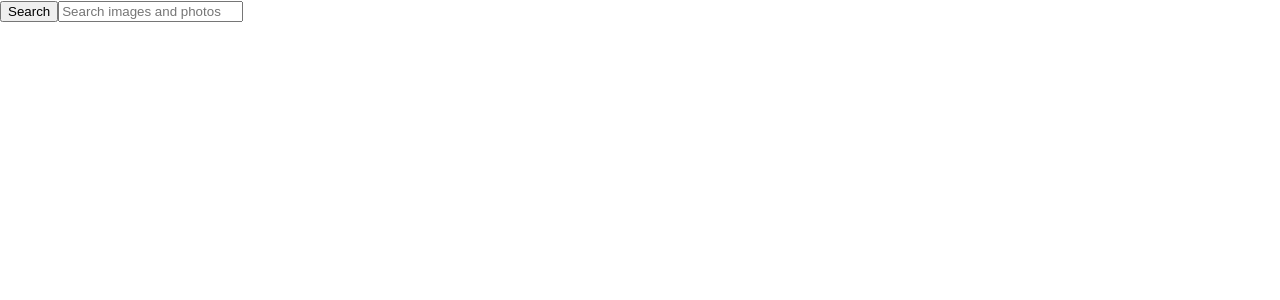
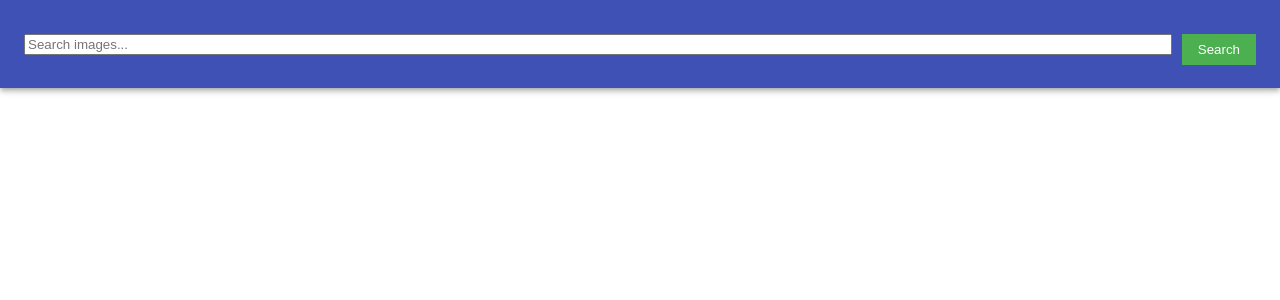
Before and after one commit to Bezobrazz/goit-react-hw-03-image-finder, a React (Create React App) app: page / in a window 1280 px wide. Shown: the top 300 px of the page. Built offline with nearby package versions, Linux system fonts and the light colour scheme.

Commit message:
added some styles

```diff
--- a/src/components/App.jsx
+++ b/src/components/App.jsx
@@ -1,6 +1,7 @@
 import React, { Component } from 'react';
 import Searchbar from './Searchbar/Searchbar';
 import axios from 'axios';
+import styles from './App.module.css';
 
 const pixabayApi = axios.create({
   baseURL: 'https://pixabay.com/api/',
@@ -13,15 +14,28 @@
   },
 });
 
-export default class App extends Component {
+class App extends Component {
   state = {
     search: '',
     images: [],
     page: 1,
   };
 
-  onSearchChange = searchValue => {
-    this.setState({ search: searchValue, page: 1, images: [] });
+  handleSearch = (searchValue, resetPage = false) => {
+    this.setState({
+      search: searchValue,
+      page: resetPage ? 1 : this.state.page,
+      images: [],
+    });
+  };
+
+  filterUniqueImages = newImages => {
+    return newImages.filter(
+      newImage =>
+        !this.state.images.some(
+          existingImage => existingImage.id === newImage.id
+        )
+    );
   };
 
   loadMoreImages = () => {
@@ -29,16 +43,11 @@
   };
 
   loadImages = async () => {
+    const { search, page } = this.state;
+
     try {
-      const response = await pixabayApi.get(
-        '/?q=' + this.state.search + '&page=' + this.state.page
-      );
-
-      const uniqueImages = response.data.hits.filter(newImage => {
-        return !this.state.images.some(
-          existingImage => existingImage.id === newImage.id
-        );
-      });
+      const response = await pixabayApi.get(`/?q=${search}&page=${page}`);
+      const uniqueImages = this.filterUniqueImages(response.data.hits);
 
       this.setState(prevState => ({
         images: [...prevState.images, ...uniqueImages],
@@ -48,9 +57,13 @@
     }
   };
 
-  onSubmit = async e => {
+  onSearchChange = searchValue => {
+    this.handleSearch(searchValue, true);
+  };
+
+  onSubmit = e => {
     e.preventDefault();
-    this.setState({ page: 1, images: [] }); // Очищаємо стан перед новим пошуком
+    this.handleSearch(this.state.search, true);
     this.loadImages();
   };
 
@@ -64,9 +77,9 @@
           search={this.state.search}
           onSearchChange={this.onSearchChange}
         />
-        <ul className="gallery">
+        <ul className={styles.gallery}>
           {images.map(image => (
-            <li key={image.id} className="gallery-item">
+            <li key={image.id} className={styles['gallery-item']}>
               <img src={image.webformatURL} alt={image.tag} />
             </li>
           ))}
@@ -79,3 +92,5 @@
     );
   }
 }
+
+export default App;
--- /dev/null
+++ b/src/components/App.module.css
@@ -0,0 +1,24 @@
+.gallery {
+  list-style: none;
+  padding: 0;
+  display: flex;
+  flex-wrap: wrap;
+}
+
+.gallery-item {
+  margin: 10px;
+  width: 120px;
+}
+
+button {
+  margin-top: 10px;
+  padding: 8px 16px;
+  background-color: #4caf50;
+  color: #fff;
+  border: none;
+  cursor: pointer;
+}
+
+button:hover {
+  background-color: #45a049;
+}
--- a/src/components/Searchbar/Searchbar.jsx
+++ b/src/components/Searchbar/Searchbar.jsx
@@ -1,24 +1,19 @@
-import React, { Component } from 'react';
+import React from 'react';
+import styles from './Searchbar.module.css';
 
-export default class Searchbar extends Component {
-  render() {
-    return (
-      <header className="searchbar">
-        <form className="form" onSubmit={this.props.onSubmit}>
-          <button type="submit" className="button">
-            <span className="button-label">Search</span>
-          </button>
+const Searchbar = ({ onSubmit, search, onSearchChange }) => {
+  return (
+    <form onSubmit={onSubmit} className={styles.searchbar}>
+      <input
+        type="text"
+        value={search}
+        onChange={e => onSearchChange(e.target.value)}
+        className={styles['search-input']}
+        placeholder="Search images..."
+      />
+      <button type="submit">Search</button>
+    </form>
+  );
+};
 
-          <input
-            className="input"
-            name="search"
-            type="text"
-            placeholder="Search images and photos"
-            value={this.props.search}
-            onChange={e => this.props.onSearchChange(e.target.value)}
-          />
-        </form>
-      </header>
-    );
-  }
-}
+export default Searchbar;
--- /dev/null
+++ b/src/components/Searchbar/Searchbar.module.css
@@ -0,0 +1,23 @@
+.searchbar {
+  top: 0;
+  left: 0;
+  position: sticky;
+  z-index: 1100;
+  display: flex;
+  justify-content: center;
+  align-items: center;
+  min-height: 64px;
+  padding-right: 24px;
+  padding-left: 24px;
+  padding-top: 12px;
+  padding-bottom: 12px;
+  color: #fff;
+  background-color: #3f51b5;
+  box-shadow: 0px 2px 4px -1px rgba(0, 0, 0, 0.2),
+    0px 4px 5px 0px rgba(0, 0, 0, 0.14), 0px 1px 10px 0px rgba(0, 0, 0, 0.12);
+}
+
+.search-input {
+  flex: 1;
+  margin-right: 10px;
+}
--- /dev/null
+++ b/src/components/styles.css
@@ -0,0 +1,207 @@
+html {
+  box-sizing: border-box;
+  width: 100vw;
+  overflow-x: hidden;
+}
+
+*,
+*::before,
+*::after {
+  box-sizing: inherit;
+}
+
+body {
+  margin: 0;
+  font-family: -apple-system, BlinkMacSystemFont, 'Segoe UI', Roboto,
+    Oxygen-Sans, Ubuntu, Cantarell, 'Helvetica Neue', sans-serif;
+  color: #212121;
+  background-color: #fff;
+  -webkit-font-smoothing: antialiased;
+  -moz-osx-font-smoothing: grayscale;
+}
+
+img {
+  display: block;
+  max-width: 100%;
+  height: auto;
+}
+
+/*
+ * Стили компонента App
+ */
+.App {
+  display: grid;
+  grid-template-columns: 1fr;
+  grid-gap: 16px;
+  padding-bottom: 24px;
+}
+
+/*
+ * Стили компонента Searchbar
+ */
+.Searchbar {
+  top: 0;
+  left: 0;
+  position: sticky;
+  z-index: 1100;
+  display: flex;
+  justify-content: center;
+  align-items: center;
+  min-height: 64px;
+  padding-right: 24px;
+  padding-left: 24px;
+  padding-top: 12px;
+  padding-bottom: 12px;
+  color: #fff;
+  background-color: #3f51b5;
+  box-shadow: 0px 2px 4px -1px rgba(0, 0, 0, 0.2),
+    0px 4px 5px 0px rgba(0, 0, 0, 0.14), 0px 1px 10px 0px rgba(0, 0, 0, 0.12);
+}
+
+/*
+ * Стили компонента SearchForm
+ */
+.SearchForm {
+  display: flex;
+  align-items: center;
+  width: 100%;
+  max-width: 600px;
+  background-color: #fff;
+  border-radius: 3px;
+  overflow: hidden;
+}
+
+.SearchForm-button {
+  display: inline-block;
+  width: 48px;
+  height: 48px;
+  border: 0;
+  background-image: url('https://image.flaticon.com/icons/svg/149/149852.svg');
+  background-size: 40%;
+  background-repeat: no-repeat;
+  background-position: center;
+  opacity: 0.6;
+  transition: opacity 250ms cubic-bezier(0.4, 0, 0.2, 1);
+  cursor: pointer;
+  outline: none;
+}
+
+.SearchForm-button:hover {
+  opacity: 1;
+}
+
+.SearchForm-button-label {
+  position: absolute;
+  width: 1px;
+  height: 1px;
+  padding: 0;
+  overflow: hidden;
+  clip: rect(0, 0, 0, 0);
+  white-space: nowrap;
+  clip-path: inset(50%);
+  border: 0;
+}
+
+.SearchForm-input {
+  display: inline-block;
+  width: 100%;
+  font: inherit;
+  font-size: 20px;
+  border: none;
+  outline: none;
+  padding-left: 4px;
+  padding-right: 4px;
+}
+
+.SearchForm-input::placeholder {
+  font: inherit;
+  font-size: 18px;
+}
+
+/*
+ * Стили компонента ImageGallery
+ */
+.ImageGallery {
+  display: grid;
+  max-width: calc(100vw - 48px);
+  grid-template-columns: repeat(auto-fill, minmax(320px, 1fr));
+  grid-gap: 16px;
+  margin-top: 0;
+  margin-bottom: 0;
+  padding: 0;
+  list-style: none;
+  margin-left: auto;
+  margin-right: auto;
+}
+
+/*
+ * Стили компонента ImageGalleryItem
+ */
+.ImageGalleryItem {
+  border-radius: 2px;
+  box-shadow: 0px 1px 3px 0px rgba(0, 0, 0, 0.2),
+    0px 1px 1px 0px rgba(0, 0, 0, 0.14), 0px 2px 1px -1px rgba(0, 0, 0, 0.12);
+}
+
+.ImageGalleryItem-image {
+  width: 100%;
+  height: 260px;
+  object-fit: cover;
+  transition: transform 250ms cubic-bezier(0.4, 0, 0.2, 1);
+}
+
+.ImageGalleryItem-image:hover {
+  transform: scale(1.03);
+  cursor: zoom-in;
+}
+
+/*
+ * Стили компонента Modal
+ */
+
+.Overlay {
+  position: fixed;
+  top: 0;
+  left: 0;
+  width: 100vw;
+  height: 100vh;
+  display: flex;
+  justify-content: center;
+  align-items: center;
+  background-color: rgba(0, 0, 0, 0.8);
+  z-index: 1200;
+}
+
+.Modal {
+  max-width: calc(100vw - 48px);
+  max-height: calc(100vh - 24px);
+}
+
+/*
+* Стили компонента Buton (Load more)
+*/
+.Button {
+  padding: 8px 16px;
+  border-radius: 2px;
+  background-color: #3f51b5;
+  transition: all 250ms cubic-bezier(0.4, 0, 0.2, 1);
+  text-align: center;
+  display: inline-block;
+  color: #fff;
+  border: 0;
+  text-decoration: none;
+  cursor: pointer;
+  font-family: inherit;
+  font-size: 18px;
+  line-height: 24px;
+  font-style: normal;
+  font-weight: 500;
+  min-width: 180px;
+  box-shadow: 0px 3px 1px -2px rgba(0, 0, 0, 0.2),
+    0px 2px 2px 0px rgba(0, 0, 0, 0.14), 0px 1px 5px 0px rgba(0, 0, 0, 0.12);
+}
+
+.Button:hover,
+.Button:focus {
+  background-color: #303f9f;
+}
```
